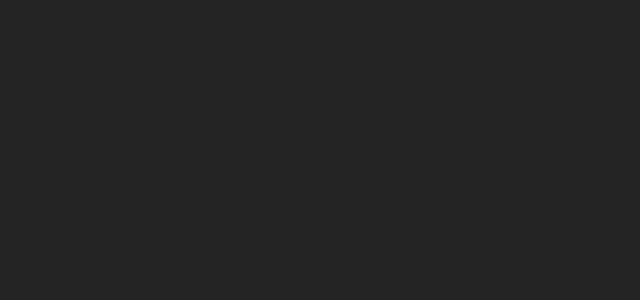
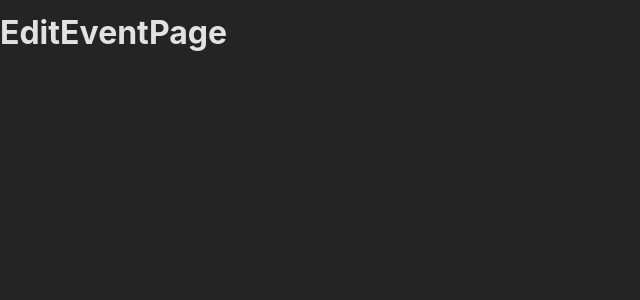
Before and after one commit to SO-HUII/adv-starting-project, a React (Create React App) app in the folder frontend/: page /events/1/edit in a window 1280 px wide. Shown: the top 300 px of the page, without its empty margins (0-640 px from the left). Built offline with nearby package versions, Linux system fonts and the light colour scheme.

Commit message:
feat: 5개 페이지 추가 및 라우트 설정

```diff
--- a/frontend/src/App.js
+++ b/frontend/src/App.js
@@ -1,5 +1,20 @@
+import { RouterProvider, createBrowserRouter } from 'react-router-dom';
+import HomePage from './pages/Home';
+import EventPage from './pages/Event';
+import EventDetailPage from './pages/EventDetail';
+import NewEventPage from './pages/NewEvent';
+import EditEventPage from './pages/EditEvent';
+
+const router = createBrowserRouter([
+  { path: '/', element: <HomePage/> },
+  { path: '/events', element: <EventPage /> },
+  { path: '/events/:eventId', element: <EventDetailPage /> },
+  { path: '/events/new', element: <NewEventPage /> },
+  { path: '/events/:eventId/edit', element: <EditEventPage /> }
+]);
+
 function App() {
-  return <div></div>;
+  return <RouterProvider router={router} />;
 }
 
 export default App;
--- /dev/null
+++ b/frontend/src/pages/EditEvent.js
@@ -0,0 +1,5 @@
+function EditEventPage() {
+  return <h1>EditEventPage</h1>;
+}
+
+export default EditEventPage;
--- /dev/null
+++ b/frontend/src/pages/Event.js
@@ -0,0 +1,5 @@
+function EventPage() {
+  return <h1>EventPage</h1>;
+}
+
+export default EventPage;
--- /dev/null
+++ b/frontend/src/pages/EventDetail.js
@@ -0,0 +1,5 @@
+function EventDetailPage() {
+  return <h1>EventDetailPage</h1>;
+}
+
+export default EventDetailPage;
--- /dev/null
+++ b/frontend/src/pages/Home.js
@@ -0,0 +1,5 @@
+function HomePage() {
+  return <h1>HomePage</h1>;
+}
+
+export default HomePage;
--- /dev/null
+++ b/frontend/src/pages/NewEvent.js
@@ -0,0 +1,5 @@
+function NewEventPage() {
+  return <h1>NewEventPage</h1>;
+}
+
+export default NewEventPage;
```
